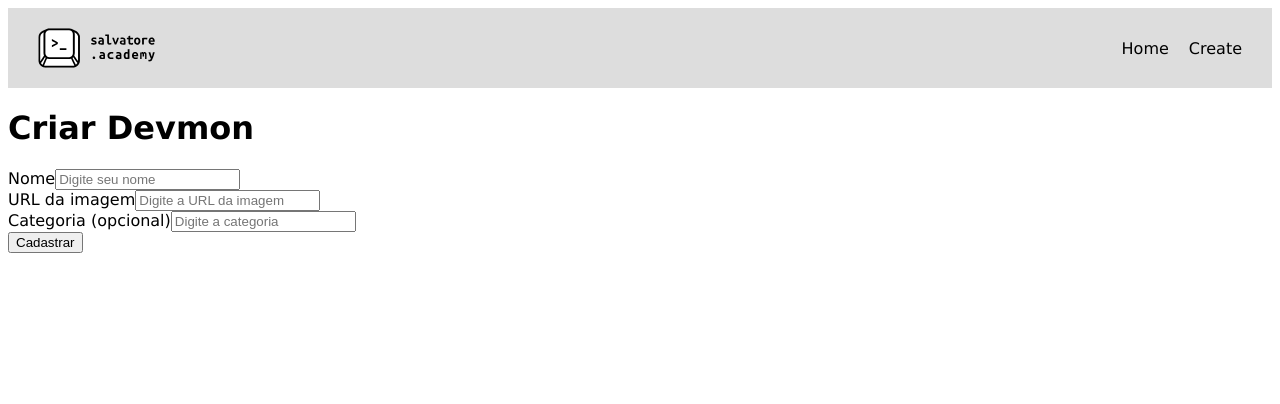
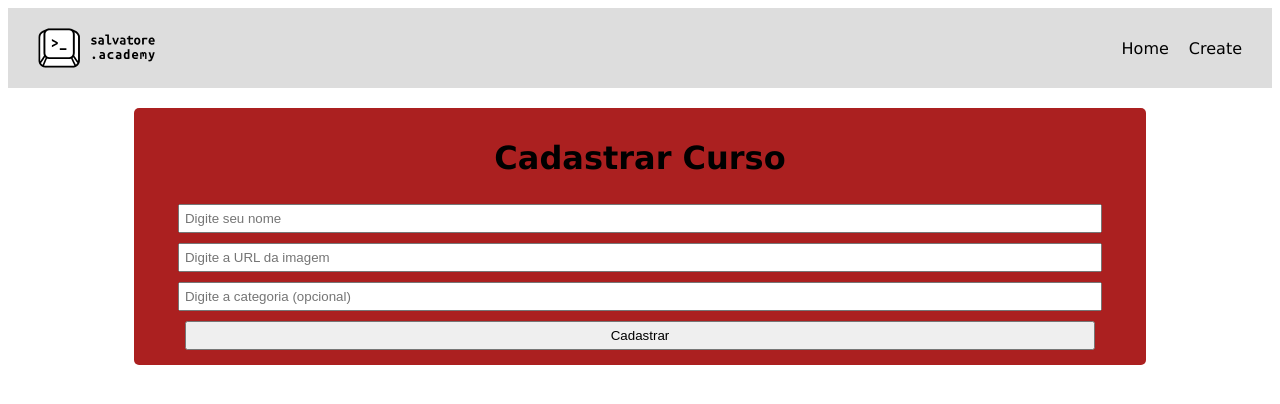
Before and after one commit to adrianomatos/frontend_salvatore_academy_roteamento_e_formularios_em_react, a React (Vite) app: page /create in a window 1280 px wide. Shown: the top 404 px of the page. Built offline with nearby package versions, Linux system fonts and the light colour scheme.

Commit message:
Ajuste Formulário e Card

```diff
--- a/src/components/Card/Card.jsx
+++ b/src/components/Card/Card.jsx
@@ -4,8 +4,9 @@ export default function Card(props) {
   return (
     <div className="card">
       {/* <h1>{props.nome}</h1> - Ítens sendo recebidos separados*/}
-      <h2>{props.item.nome}</h2>
+      <h3>{props.item.nome}</h3>
       <img src={props.item.imagem} alt="" width={"100px"} />
+      <h6>{props.item.categoria}</h6>
     </div>
   );
 }
--- /dev/null
+++ b/src/pages/Create.css
@@ -0,0 +1,16 @@
+
+.formulario {
+  text-align: center;
+	background-color: rgb(171, 32, 32);
+	border-radius: 5px;
+	margin: 0 auto;
+	width: 80%;
+	padding: 10px 0px;
+
+}
+
+input{
+	width: 90%;
+	margin: 5px;
+	padding: 5px;
+}
--- a/src/pages/Create.jsx
+++ b/src/pages/Create.jsx
@@ -2,6 +2,7 @@ import { Api } from "../api/api";
 import { toast } from "react-toastify";
 import "react-toastify/dist/ReactToastify.css";
 import { useNavigate } from "react-router-dom";
+import "./Create.css";
 
 export default function Create() {
   const navigate = useNavigate();
@@ -28,12 +29,11 @@ export default function Create() {
   }
 
   return (
-    <div>
-      <h1>Criar Devmon</h1>
+    <div className="formulario">
+      <h1>Cadastrar Curso</h1>
 
       <form onSubmit={handleSubmit}>
         <div>
-          <label htmlFor="nome">Nome</label>
           <input
             type="text"
             name="nome"
@@ -43,7 +43,6 @@ export default function Create() {
         </div>
 
         <div>
-          <label htmlFor="imagem">URL da imagem</label>
           <input
             type="text"
             name="imagem"
@@ -53,12 +52,11 @@ export default function Create() {
         </div>
 
         <div>
-          <label htmlFor="categoria">Categoria (opcional)</label>
           <input
             type="text"
             name="categoria"
             id="categoria"
-            placeholder="Digite a categoria"
+            placeholder="Digite a categoria (opcional)"
           />
         </div>
 
```
Also changed, not shown: 1 other file (tests, documents, lock files or other folders).
